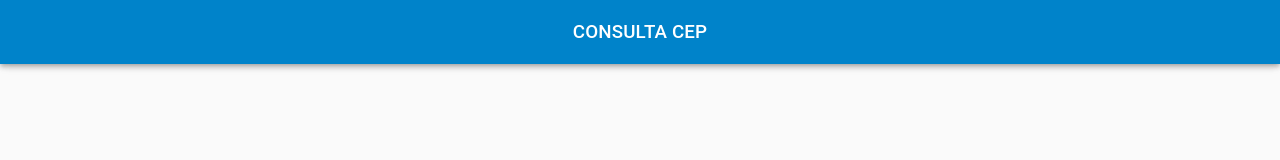
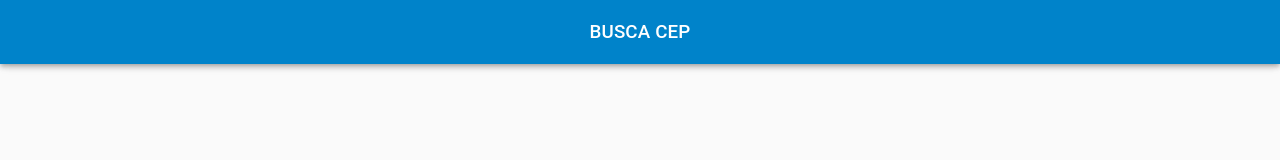
Before and after one commit to ericafnunes/viacep-search, a React (Vite) app: page / in a window 1280 px wide. Shown: the top 160 px of the page. Built offline with nearby package versions, Linux system fonts and the light colour scheme.

Commit message:
alterando text navbar

```diff
--- a/src/components/Navbar/index.jsx
+++ b/src/components/Navbar/index.jsx
@@ -14,7 +14,7 @@ function Navbar() {
       <AppBar position="fixed">
         <Toolbar className={classes.toolbar}>
           <Typography variant="h6" noWrap className={classes.title}>
-            CONSULTA CEP
+            BUSCA CEP
           </Typography>
         </Toolbar>
       </AppBar>
```
